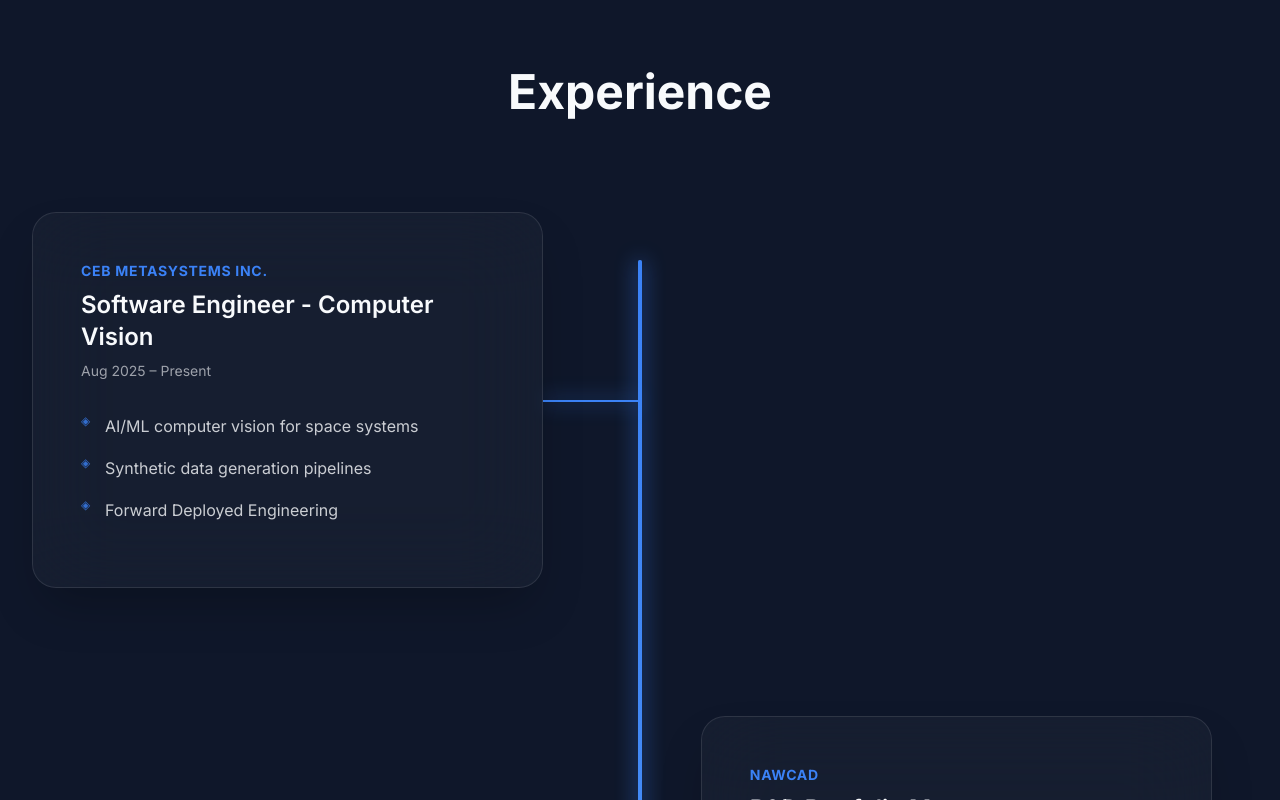
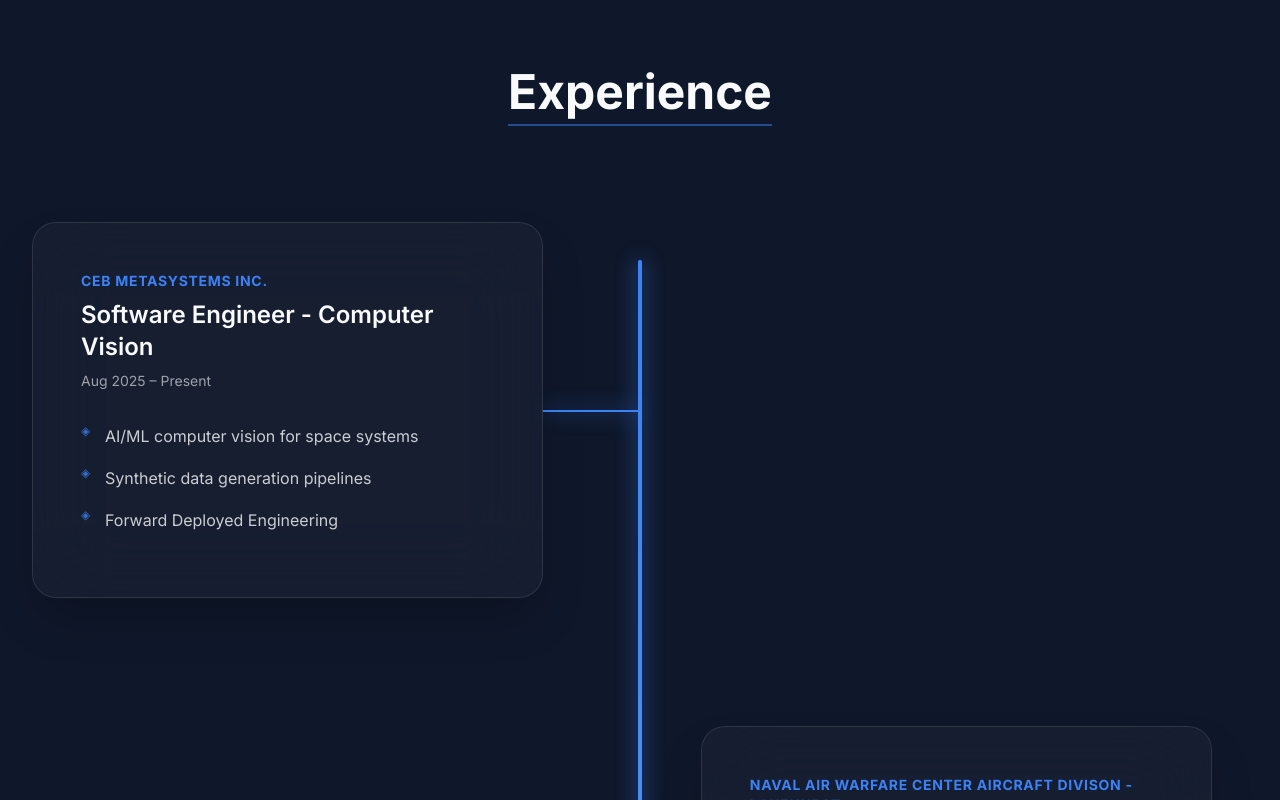
Before and after one commit to Khadanb/khadanb.github.io, a React (Vite) app: page /#contact in a window 1280 px wide. Shown: the part 860-1660 px from the top of the page. Built offline with nearby package versions, Linux system fonts and the light colour scheme.

Commit message:
Fix tree stem lighting

```diff
--- a/package.json
+++ b/package.json
@@ -13,15 +13,13 @@
     "@tailwindcss/vite": "^4.1.18",
     "lucide-react": "^0.562.0",
     "react": "^19.2.0",
-    "react-dom": "^19.2.0",
-    "react-router-dom": "^7.11.0"
+    "react-dom": "^19.2.0"
   },
   "devDependencies": {
     "@eslint/js": "^9.39.1",
     "@types/node": "^24.10.1",
     "@types/react": "^19.2.5",
     "@types/react-dom": "^19.2.3",
-    "@types/react-router-dom": "^5.3.3",
     "@vitejs/plugin-react": "^5.1.1",
     "autoprefixer": "^10.4.23",
     "eslint": "^9.39.1",
--- a/src/components/layout/index.ts
+++ b/src/components/layout/index.ts
@@ -1,3 +1 @@
-export { Navbar } from './Navbar';
-export { Footer } from './Footer';
 export { SinglePageLayout } from './SinglePageLayout';
--- a/src/components/sections/ExperienceTree.tsx
+++ b/src/components/sections/ExperienceTree.tsx
@@ -3,28 +3,27 @@
 import { experiences } from '../../data/experiences';
 
 export function ExperienceTree() {
-  const sectionRef = useRef<HTMLElement>(null);
   const stemRef = useRef<HTMLDivElement>(null);
   const stemContainerRef = useRef<HTMLDivElement>(null);
   const branchRefs = useRef(experiences.map(() => createRef<HTMLDivElement>()));
 
   useEffect(() => {
     const handleScroll = () => {
-      if (!sectionRef.current || !stemRef.current || !stemContainerRef.current) return;
+      if (!stemRef.current || !stemContainerRef.current) return;
 
-      const rect = sectionRef.current.getBoundingClientRect();
+      const stemContainerRect = stemContainerRef.current.getBoundingClientRect();
       const windowHeight = window.innerHeight;
+      const stemTop = stemContainerRect.top;
+      const stemHeight = stemContainerRect.height;
 
-      let progress = (windowHeight - rect.top) / (rect.height + windowHeight / 2);
+      // Calculate progress based on stem container position
+      // Lighting starts when stem top enters viewport
+      let progress = (windowHeight - stemTop) / (stemHeight + windowHeight);
       progress = Math.max(0, Math.min(1, progress));
 
       // Update stem height
       stemRef.current.style.height = `${progress * 100}%`;
 
-      // Get stem container position for branch calculations
-      const stemContainerRect = stemContainerRef.current.getBoundingClientRect();
-      const stemTop = stemContainerRect.top;
-      const stemHeight = stemContainerRect.height;
       const litStemBottom = stemTop + stemHeight * progress;
 
       // Update each branch based on whether the stem has reached it
@@ -70,11 +69,15 @@
   return (
     <section
       id="experience"
-      ref={sectionRef}
       className="py-16 sm:py-32 bg-bg relative overflow-hidden"
     >
       <div className="max-w-7xl mx-auto relative px-4 sm:px-8">
-        <h2 className="text-3xl sm:text-5xl font-bold text-center mb-12 sm:mb-24">Experience</h2>
+        <div className="mb-12 sm:mb-24 flex justify-center">
+          <div className="inline-block">
+            <h2 className="text-3xl sm:text-5xl font-bold text-center mb-2">Experience</h2>
+            <div className="w-full h-0.5 bg-primary/50" />
+          </div>
+        </div>
 
         {/* Stem - left on mobile, center on desktop */}
         <div
--- a/src/components/ui/index.ts
+++ /dev/null
@@ -1,2 +0,0 @@
-export { ScrollIndicator } from './ScrollIndicator';
-export { TreeLeaf } from './TreeLeaf';
--- a/src/data/experiences.ts
+++ b/src/data/experiences.ts
@@ -12,7 +12,7 @@
     ],
   },
   {
-    company: 'NAWCAD',
+    company: 'Naval Air Warfare Center Aircraft Divison - Lakehurst',
     title: 'R&D Portfolio Manager',
     date: 'Nov 2024 – Aug 2025',
     highlights: [
@@ -21,7 +21,7 @@
     ],
   },
   {
-    company: 'NAWCAD',
+    company: 'Naval Air Warfare Center Aircraft Divison - Lakehurst',
     title: 'R&D Computer Engineer',
     date: 'Jul 2024 – Aug 2025',
     highlights: [
@@ -37,7 +37,7 @@
     highlights: ['C.P. Davis Named Scholar', "Dean's List - 2022"],
   },
   {
-    company: 'NAWCAD',
+    company: 'Naval Air Warfare Center Aircraft Divison - Lakehurst',
     title: 'Engineering Intern',
     date: 'Jun 2023 – Aug 2023',
     highlights: [
@@ -46,7 +46,7 @@
     ],
   },
   {
-    company: 'NAWCAD',
+    company: 'Naval Air Warfare Center Aircraft Divison - Lakehurst',
     title: 'Engineering Intern',
     date: 'Jun 2022 – Aug 2022',
     highlights: ['Automated data labeling tool', '80% manual effort reduction'],
```
Also changed, not shown: 1 other file (tests, documents, lock files or other folders).
